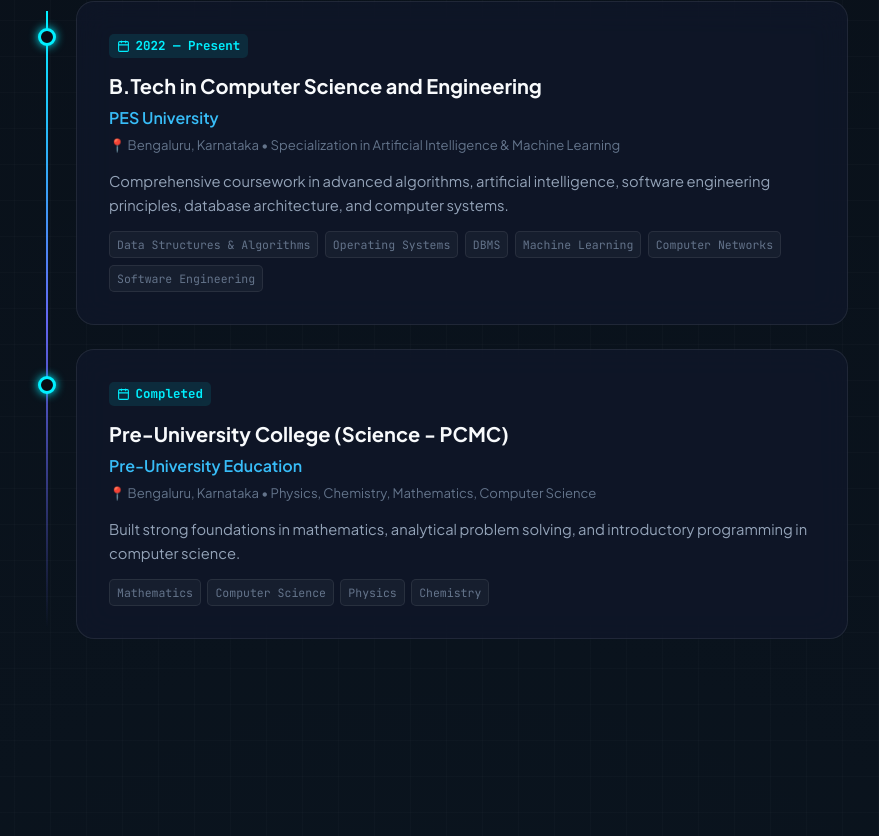
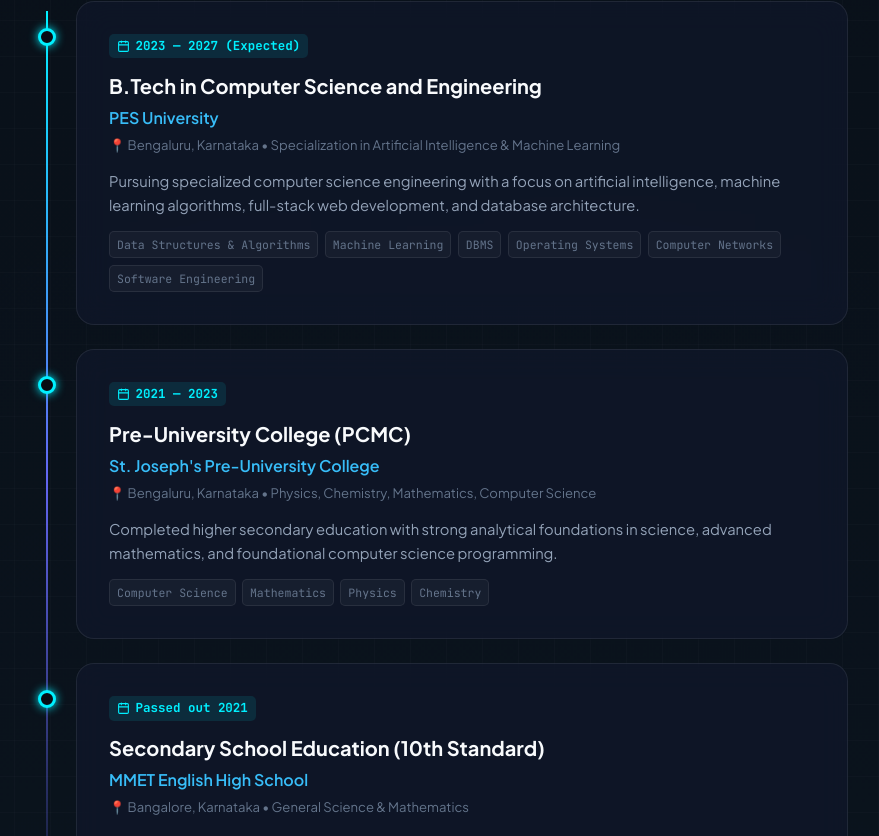
Before and after one commit to kr200360/Portfolio_KR, a React (Vite) app in the folder client/: page / in a window 1280 px wide. Shown: the part 4984-5820 px from the top of the page, without its empty margins (202-1081 px from the left). Built offline with nearby package versions, Linux system fonts and the light colour scheme.

Commit message:
Update education timeline: MMET School, St. Joseph's PUC, and PES University

```diff
--- a/client/src/App.jsx
+++ b/client/src/App.jsx
@@ -176,20 +176,30 @@
       specialization: "Specialization in Artificial Intelligence & Machine Learning",
       institution: "PES University",
       location: "Bengaluru, Karnataka",
-      period: "2022 — Present",
+      period: "2023 — 2027 (Expected)",
       status: "In Progress",
-      description: "Comprehensive coursework in advanced algorithms, artificial intelligence, software engineering principles, database architecture, and computer systems.",
-      highlights: ["Data Structures & Algorithms", "Operating Systems", "DBMS", "Machine Learning", "Computer Networks", "Software Engineering"]
+      description: "Pursuing specialized computer science engineering with a focus on artificial intelligence, machine learning algorithms, full-stack web development, and database architecture.",
+      highlights: ["Data Structures & Algorithms", "Machine Learning", "DBMS", "Operating Systems", "Computer Networks", "Software Engineering"]
     },
     {
-      degree: "Pre-University College (Science - PCMC)",
+      degree: "Pre-University College (PCMC)",
       specialization: "Physics, Chemistry, Mathematics, Computer Science",
-      institution: "Pre-University Education",
+      institution: "St. Joseph's Pre-University College",
       location: "Bengaluru, Karnataka",
-      period: "Completed",
+      period: "2021 — 2023",
+      status: "Completed",
+      description: "Completed higher secondary education with strong analytical foundations in science, advanced mathematics, and foundational computer science programming.",
+      highlights: ["Computer Science", "Mathematics", "Physics", "Chemistry"]
+    },
+    {
+      degree: "Secondary School Education (10th Standard)",
+      specialization: "General Science & Mathematics",
+      institution: "MMET English High School",
+      location: "Bangalore, Karnataka",
+      period: "Passed out 2021",
       status: "Graduated",
-      description: "Built strong foundations in mathematics, analytical problem solving, and introductory programming in computer science.",
-      highlights: ["Mathematics", "Computer Science", "Physics", "Chemistry"]
+      description: "Foundational schooling with focus on academic excellence, core science, mathematics, and analytical reasoning.",
+      highlights: ["Mathematics", "Science", "English", "Academic Excellence"]
     }
   ],
 
```
